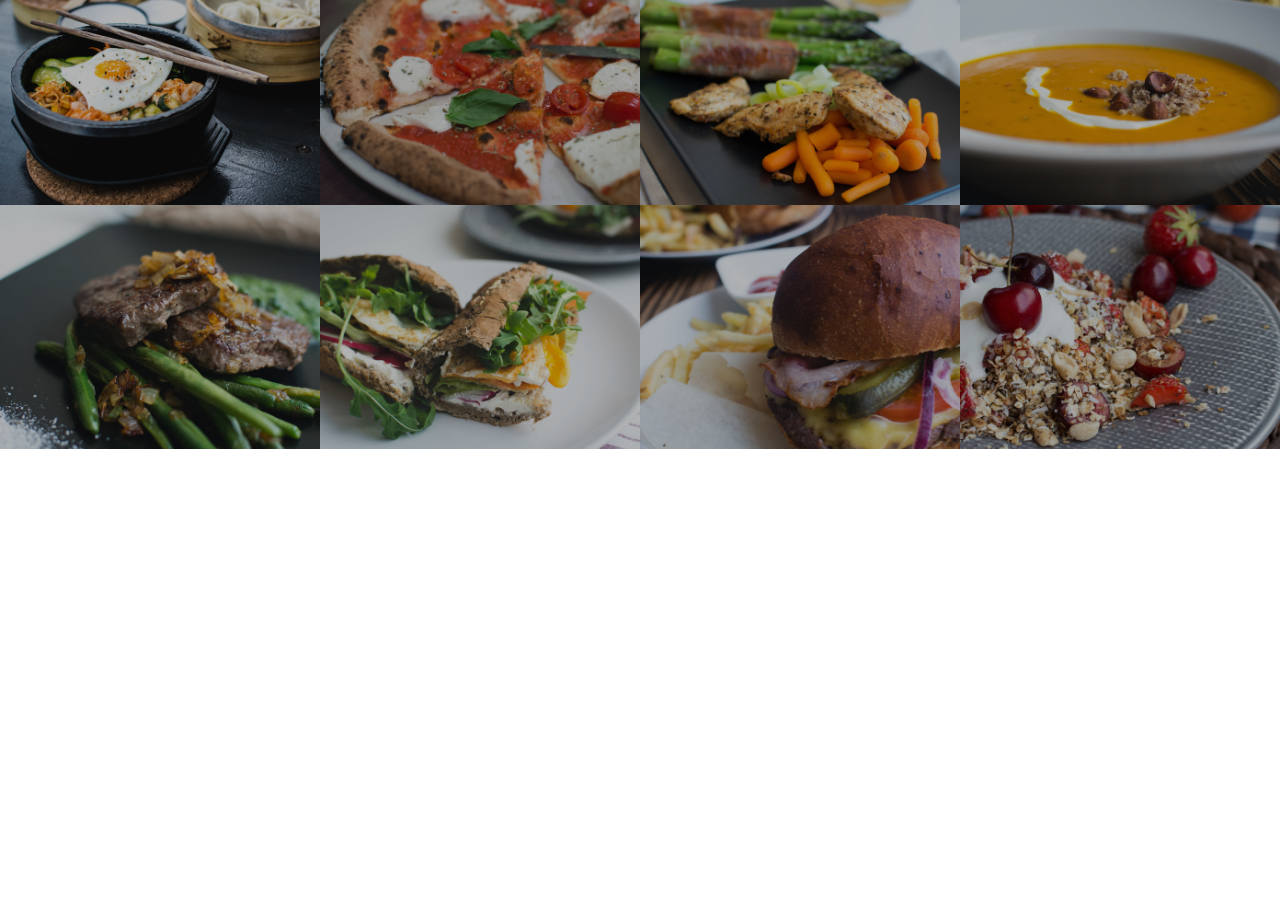
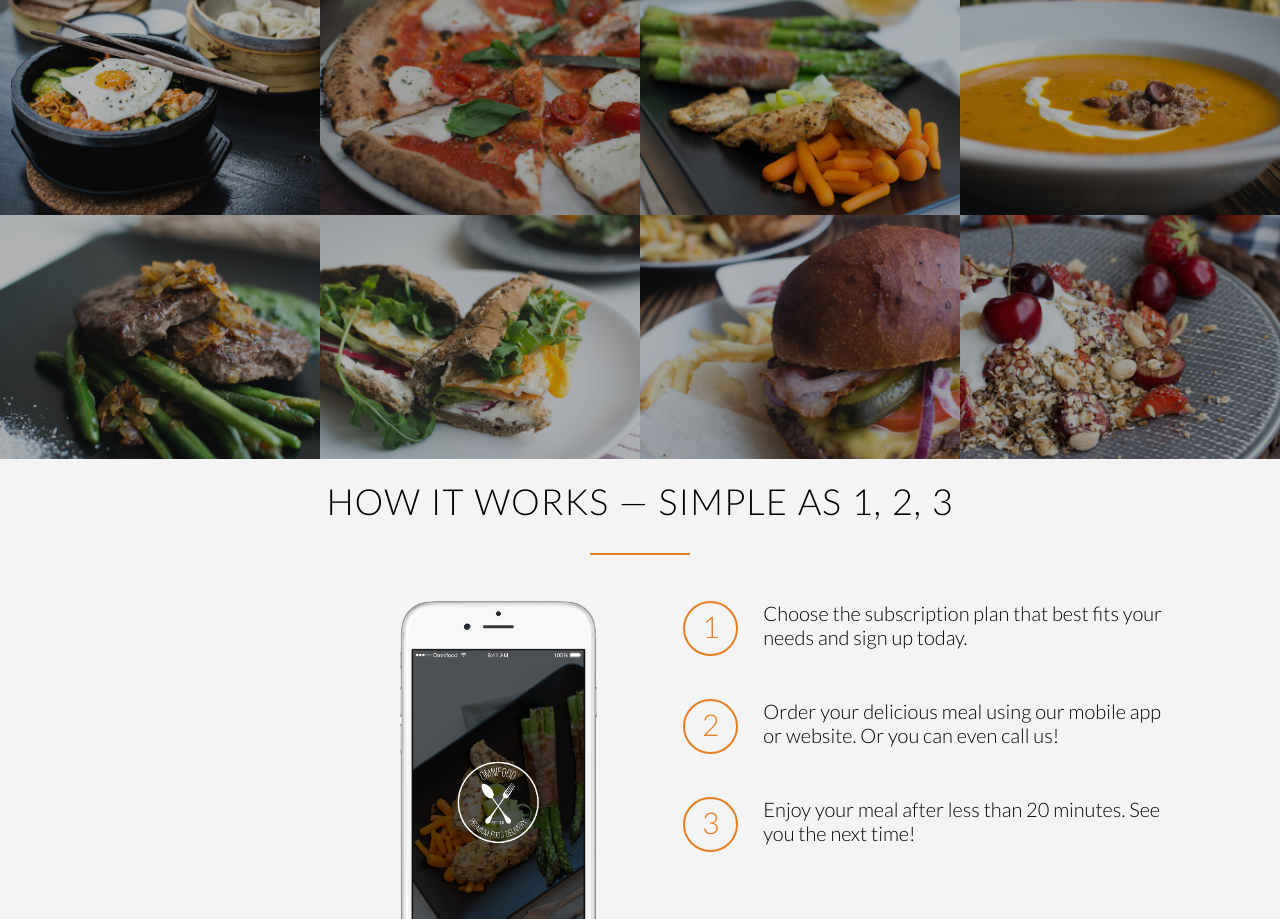
Before and after one commit to sarzal666/Omnifood, a plain HTML site: page index.html in a window 1280 px wide. Shown: the part 1493-2412 px from the top of the page. Before the commit the page ends 1942 px from the top, so only its background shows below. Drawn offline with Linux system fonts and the light colour scheme.

Commit message:
added secition how it works

```diff
--- a/css/_mixins.scss
+++ b/css/_mixins.scss
@@ -35,7 +35,7 @@
 
     font: {
         size: $h3size;
-        weight: 300;
+        weight: 400;
     }
 
 }
--- a/css/style.scss
+++ b/css/style.scss
@@ -1,5 +1,18 @@
 @import "variable";
 @import "mixins";
+
+//---clearfix------//
+.clearfix {
+    zoom: 1;
+
+    &:after {
+        content: '.';
+        clear: both;
+        display: block;
+        height: 0;
+        visibility: hidden;
+    }
+}
 
 * {
     margin: 0;
@@ -107,7 +120,7 @@ header {
         font-size: 330%;
         display: block;
         color: #e67e22;
-        margin-bottom: 10px;
+        margin-bottom: 20px;
         text-align: center;
     }
 
@@ -144,23 +157,88 @@ header {
         li {
             width: 25%;
             float: left;
+
             .meals-photo {
-                width:100%;
+                width: 100%;
                 display: block;
                 background-color: #000;
                 overflow: hidden;
+
                 img {
                     width: 100%;
                     height: auto;
                     transform: scale(1.15);
                     opacity: 0.7;
-                    transition: transform 0.5s , opacity 0.5s;
+                    transition: transform 0.5s, opacity 0.5s;
+
                     &:hover {
-                    transform: scale(1.03);
-                    opacity: 1;
+                        transform: scale(1.03);
+                        opacity: 1;
                     }
                 }
             }
         }
     }
 }
+
+.section-how-it-works {
+    padding-top: 20px;
+    background-color: #f4f4f4;
+    h2 {
+        @include h2style;
+
+        &:after {
+            display: block;
+            height: 2px;
+            background-color: #e67e22;
+            content: " ";
+            width: 100px;
+            margin: 0 auto;
+            margin-top: 30px;
+        }
+    }
+
+    .steps-box {
+        float: left;
+        padding: 0 3%;
+
+        .omnifood-app {
+            width: 40%;
+            height: auto;
+            margin-right: 0;
+            float: right;
+        }
+    }
+
+    .step-list {
+        .work-step {
+            margin-bottom: 50px;
+            font-weight: 300;
+
+            &:nth-child(3) {
+                margin-bottom: 80px;
+            }
+
+
+        }
+
+        .app-btn img {
+            height: 50px;
+            width: auto;
+            margin-right: 10px;
+        }
+
+        .point {
+            border: 2px solid $orange;
+            border-radius: 50%;
+            width: 55px;
+            height: 55px;
+            text-align: center;
+            padding: 5px;
+            color: $orange;
+            font-size: 150%;
+            float: left;
+            margin-right: 25px;
+        }
+    }
+}
--- a/index.html
+++ b/index.html
@@ -34,7 +34,8 @@
     <section class="section-features">
         <div class="row">
             <h2>get food fast - not fast food</h2>
-            <p class="long-copy">Hello, we’re Omnifood, your new premium food delivery service. We know you’re always busy. No time for
+            <p class="long-copy">Hello, we’re Omnifood, your new premium food delivery service. We know you’re always
+                busy. No time for
                 cooking. So let us take care of that, we’re really good at it, we promise!</p>
         </div>
         <div class="row">
@@ -65,9 +66,10 @@
         </div>
     </section>
     <section class="section-meals">
-        <ul class="meals-showcase">
+        <ul class="meals-showcase clearfix">
             <li>
-                <figure class="meals-photo"><img src="/img/1.jpg" alt="Korean bibimbap with egg and vegetables"></figure>
+                <figure class="meals-photo"><img src="/img/1.jpg" alt="Korean bibimbap with egg and vegetables">
+                </figure>
             </li>
             <li>
                 <figure class="meals-photo"><img src="/img/2.jpg" alt="Simple italian pizza with cherry tomatoes">
@@ -80,7 +82,7 @@
                 <figure class="meals-photo"><img src="/img/4.jpg" alt="Autumn pumpkin soup"></figure>
             </li>
         </ul>
-        <ul class="meals-showcase">
+        <ul class="meals-showcase clearfix">
             <li>
                 <figure class="meals-photo"><img src="/img/5.jpg" alt="Paleo beef steak with vegetables"></figure>
             </li>
@@ -96,6 +98,32 @@
             </li>
         </ul>
     </section>
+    <section class="section-how-it-works">
+        <h2>How it works &mdash; simple as 1, 2, 3 </h2>
+        <div class="row">
+            <div class="col span-1-of-2 steps-box"><img src="/img/app-iPhone.png" alt="Omnifood app on Iphone"
+                    class="omnifood-app"></div>
+            <div class="col span-1-of-2 steps-box">
+                <div class="step-list">
+                    <div class="work-step">
+                        <div class="point">1</div>
+                        <p>Choose the subscription plan that best fits your needs and sign up today.</p>
+                    </div>
+                    <div class="work-step">
+                        <div class="point">2</div>
+                        <p>Order your delicious meal using our mobile app or website. Or you can even call us!</p>
+                    </div>
+                    <div class="work-step">
+                        <div class="point">3</div>
+                        <p>Enjoy your meal after less than 20 minutes. See you the next time!</p>
+                    </div>
+                    <a href="#" class="app-btn"><img src="/img/download-app.svg" alt="download ios app button"></a>
+                    <a href="#" class="app-btn"><img src="/img/download-app-android.png"
+                            alt="download android app button"></a>
+                </div>
+            </div>
+        </div>
+    </section>
 
     <script src="/js/scripts.js"></script>
 </body>
```
Also changed, not shown: css/style.css, 1 other file.
